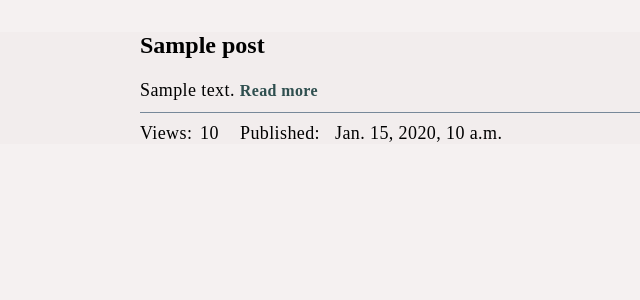
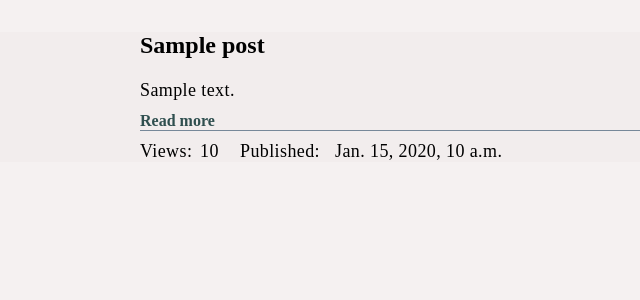
Before and after one commit to JohnL3/milestone-project-five, a Django app: template blog/templates/blogposts.html in a window 1280 px wide. Shown: the part 68-368 px from the top of the page, without its empty margins (116-756 px from the left). Run offline with Django 3.2, Linux system fonts and the light colour scheme; the template is opened without the code that fills it: values that come from a table or form of the project are taken from there, others are empty; tables that the repository leaves empty hold one stand-in row (values such as "Sample post").

Commit message:
made slight changes to html and added javascript link

```diff
--- a/blog/templates/blogposts.html
+++ b/blog/templates/blogposts.html
@@ -40,11 +40,12 @@
 		<div class='part-post'>
 			<p>
 				{{ post.content }}
+
+			</p>
 				<a href="{% url 'single_post' post.id %}" class="">Read more</a>
-			</p>
 			<div class='details'>
 				<span>Views:</span><span>{{ post.views }}</span>
-				<span>Published:</span><span>{{ post.published_date }}</span>
+				<span>Published:</span><span class='date'>{{ post.published_date }}</span>
 			</div>
 		</div>
 	</section>
@@ -53,5 +54,5 @@
 {% endblock content %}
 
 {% block body_js %}
-
+<script src="{% static 'js/blog.js' %}"></script>
 {% endblock body_js %}
```
